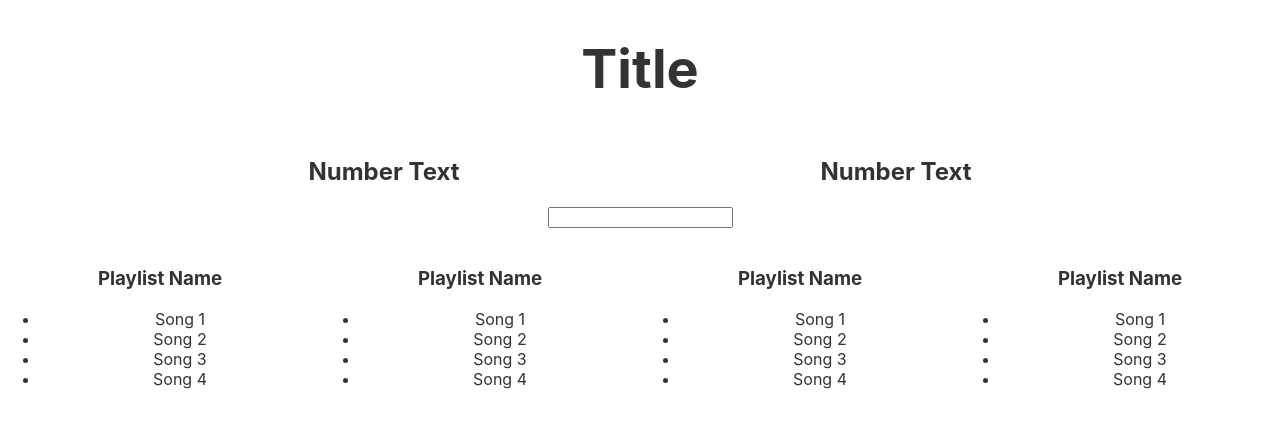
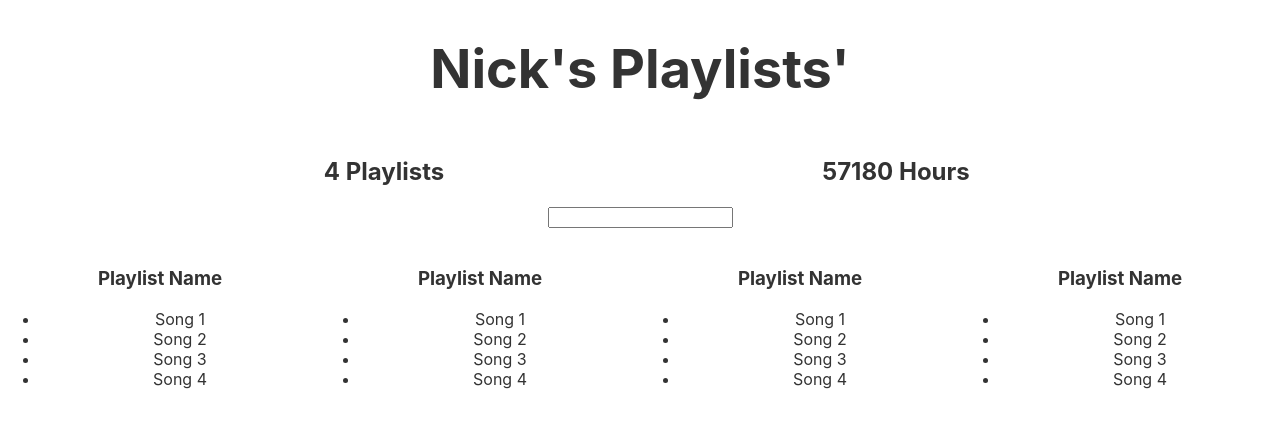
Before and after one commit to nickpayne64/better-playlists, a React (Create React App) app: page / in a window 1280 px wide. Shown: the top 428 px of the page. Built offline with nearby package versions, Linux system fonts and the light colour scheme.

Commit message:
added fake server data to title and aggregates

```diff
--- a/src/App.js
+++ b/src/App.js
@@ -5,16 +5,72 @@
 let defaultStyle = {
   color: '#333'
 };
+let fakeServerData = {
+  user: {
+    name: 'Nick',
+    playlists: [
+      {
+        name: 'My Favourites',
+        songs: [
+          {name: 'Beat It', duration: 1345},
+          {name: 'Canneloni', duration: 756588},
+          {name: 'Rosa Helikopter', duration: 99765}
+        ]
+      },
+      {
+        name: 'Discover Weekly',
+        songs: [
+          {name: 'Beat It', duration: 1345},
+          {name: 'Canneloni', duration: 756588},
+          {name: 'Rosa Helikopter', duration: 99765}
+        ]
+      },
+      {
+        name: 'Another Playlist',
+        songs: [
+          {name: 'Beat It', duration: 1345},
+          {name: 'Canneloni', duration: 756588},
+          {name: 'Rosa Helikopter', duration: 99765}
+        ]
+      },
+      {
+        name: 'Playlist Four',
+        songs: [
+          {name: 'Beat It', duration: 1345},
+          {name: 'Canneloni', duration: 756588},
+          {name: 'Rosa Helikopter', duration: 99765}
+        ]
+      },
+    ]
+  }
+};
 
-class Aggregate extends Component {
+class PlaylistCounter extends Component {
 render () {
   return (
-    <div style={{width: "40%", display: 'inline-block'}}>
-    <h2 style={defaultStyle}>Number Text</h2>
+    <div style={{...defaultStyle, width: "40%", display: 'inline-block'}}>
+    <h2>{this.props.playlists.length} Playlists</h2>
     </div>
   );
 }
 }
+
+class HoursCounter extends Component {
+  render () {
+    let allSongs = this.props.playlists.reduce((songs, eachPlaylist) => {
+      return songs.concat(eachPlaylist.songs)
+      },  [])
+      let totalDuration = allSongs.reduce((sum, eachSong) => {
+        return sum + eachSong.duration
+      }, 0)
+    return (
+      <div style={{...defaultStyle, width: "40%", display: 'inline-block'}}>
+      <h2>{Math.round(totalDuration/60)} Hours</h2>
+      </div>
+    );
+  }
+  }
+
 
 class Filter extends Component {
   render() {
@@ -41,20 +97,34 @@
 }
 
 class App extends Component {
+  constructor() {
+    super();
+    this.state = {serverData: {}}
+  }
+  componentDidMount() {
+    setTimeout(() => {
+      this.setState({serverData: fakeServerData});
+    }, 1000);
+    this.setState({serverData: fakeServerData});
+  }
   render() {
-    let name = 'David'
-    let green = '#FF1212'
-    let headerStyle = {color: green, 'font-size': '50px'}
     return (
       <div className="App">
-      <h1 style={{...defaultStyle, 'font-size': '54px' }}>Title</h1>
-      <Aggregate/>
-      <Aggregate/>
-      <Filter/>
-      <Playlist/>
-      <Playlist/>
-      <Playlist/>
-      <Playlist/>
+
+          {this.state.serverData.user ?
+            <div>
+          <h1 style={{...defaultStyle, 'font-size': '54px' }}>
+          {this.state.serverData.user.name}'s Playlists'
+            </h1>
+          <PlaylistCounter playlists={this.state.serverData.user.playlists}/>
+          <HoursCounter playlists={this.state.serverData.user.playlists}/>
+          <Filter/>
+          <Playlist/>
+          <Playlist/>
+          <Playlist/>
+          <Playlist/>
+          </div> : 'Loading'
+            }
       </div>
     );
   }
```
